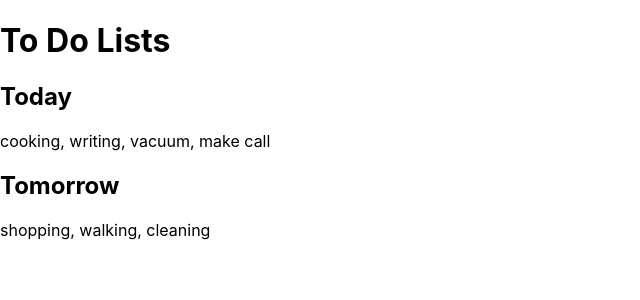
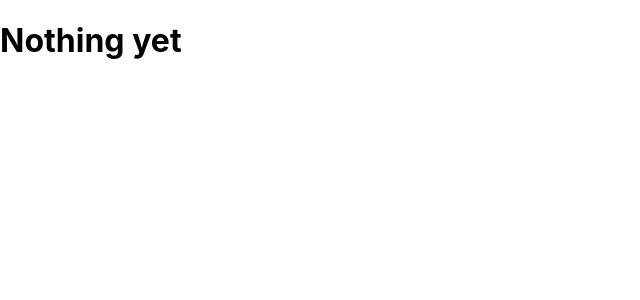
Before and after one commit to Basruhe/react-playground, a React (Create React App) app: page / in a window 1280 px wide. Shown: the top 300 px of the page, without its empty margins (0-640 px from the left). Built offline with nearby package versions, Linux system fonts and the light colour scheme.

Commit message:
mappedlist initial files

```diff
--- /dev/null
+++ b/src/components/MapToList/MapToList.js
@@ -0,0 +1,25 @@
+import React, { Component } from "react";
+
+export default class MappedList extends Component {
+  constructor(props) {
+    super(props);
+    this.state = {
+      InputText: "",
+      ListItems: [],
+    };
+  }
+  render() {
+    return <h1>Nothing yet</h1>;
+  }
+}
+
+// class MyToDoList extends React.Component {
+//   constructor(props) {
+//     super(props);
+//     // Change code below this line
+// this.state = {
+//   userInput: '',
+//   toDoList: [],
+// }
+
+// Also see; https://www.freecodecamp.org/learn/front-end-libraries/react/use-array-map-to-dynamically-render-elements
--- a/src/index.js
+++ b/src/index.js
@@ -8,10 +8,12 @@ import reportWebVitals from "./reportWebVitals";
 import Calendar from "./components/Calendar";
 // passing an array as props:
 import ToDo from "./components/ArrayAsProps/ArrayAsProps";
+// mapping and displaying input as listed items
+import MappedList from "./components/MapToList/MapToList";
 
 ReactDOM.render(
   <React.StrictMode>
-    <ToDo />
+    <MappedList />
   </React.StrictMode>,
   document.getElementById("root")
 );
```
Also changed, not shown: 1 other file (tests, documents, lock files or other folders).
